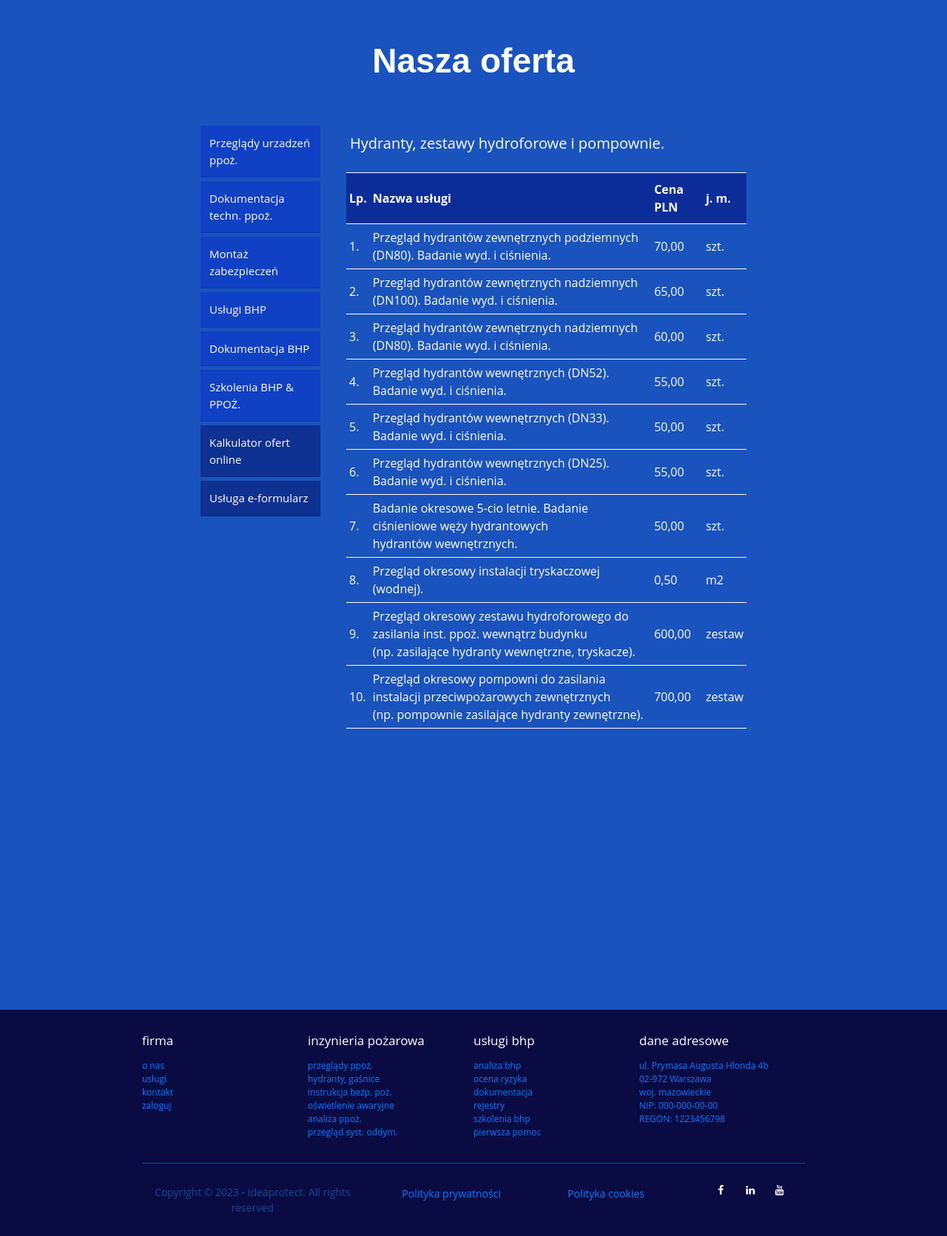
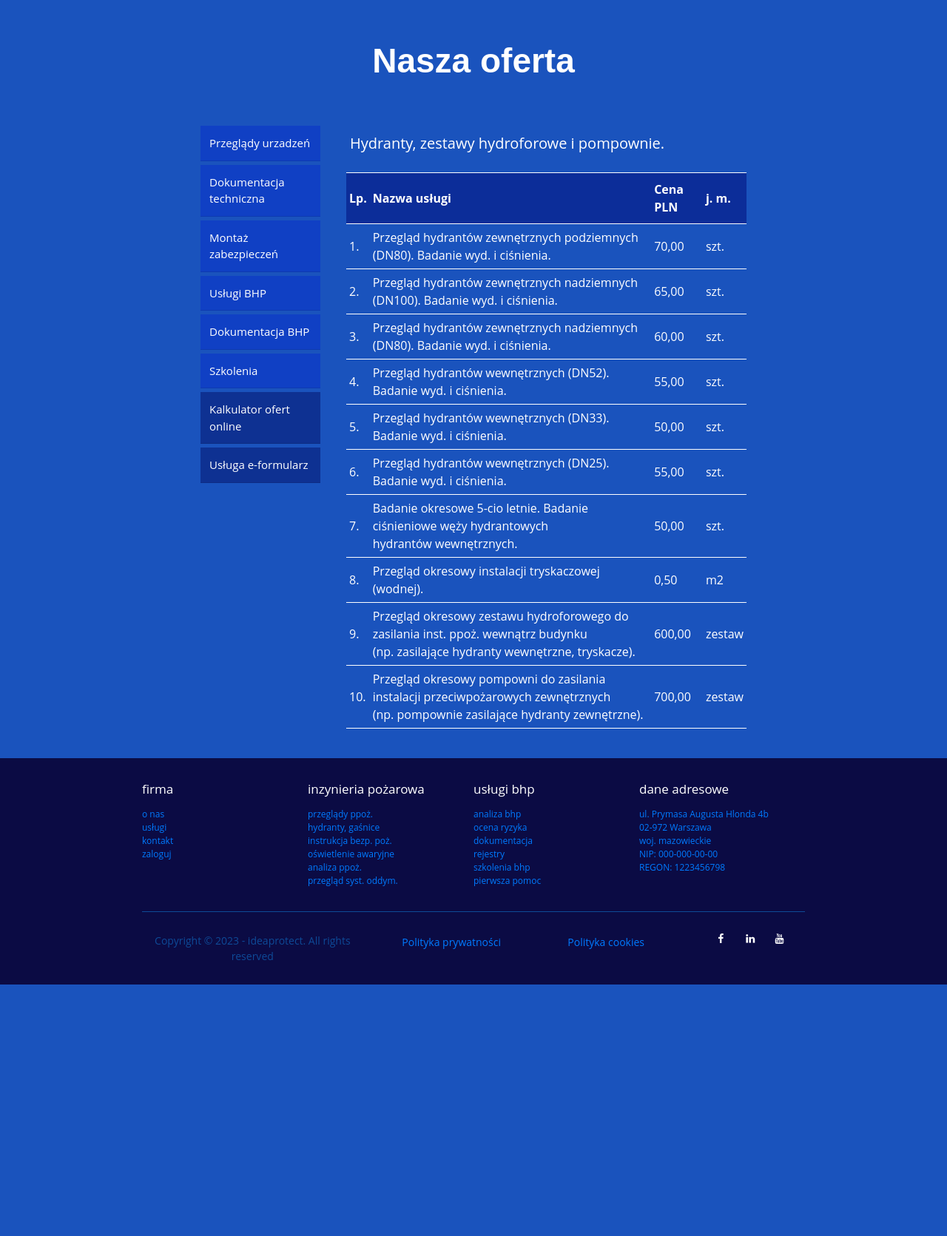
Before and after one commit to arusob/ideaprotect, a PHP site: page /tcpdf/php/services.php in a window 1280 px wide. Shown: the part 90-1761 px from the top of the page at 74% size. After the commit the page ends 1421 px from the top, so only its background shows below. Run offline with PHP 8.4, Linux system fonts and the light colour scheme; tables that the repository leaves empty or names only in its code hold one stand-in row (values such as "Sample post"); some libraries are stand-ins or nearby versions.

Commit message:
Changes to the project 21-05-2024

```diff
--- a/css/calculator.css
+++ b/css/calculator.css
@@ -101,6 +101,9 @@
     width: 100%;
 }
 
+.btn {
+    min-width: 160px;
+}
 
 /* ---------------------------------------------- */
 /* ---------------------------------------------- */
--- a/css/eservices.css
+++ b/css/eservices.css
@@ -498,7 +498,7 @@ form {
 }
 
 .protocol-to-determine-the-circumstances .first-section {
-    height: 180px;
+    height: 140px;
 }
 
 .protocol-to-determine-the-circumstances .second-section input {
--- a/css/services.css
+++ b/css/services.css
@@ -1,23 +1,19 @@
-.services-page .headline {
+.headline {
     line-height: 150%;
     padding-top: 3rem;
     padding-bottom: 3rem;
     font-weight: bold;
 }
 
-.services-page .row {
-    min-height: 500px;
-}
-
-.services-page .e-service {
+.e-service {
     background: #0e3192 !important;
 }
 
-.services-page .e-service:hover {
+.e-service:hover {
     background: #0d2566 !important;
 }
 
-.services-page .tabs-container{
+.tabs-container{
     position: relative;
     width: 20%;
     height: auto;
@@ -25,7 +21,7 @@
     z-index: 20;
 }
 
-.services-page .tabs-container label{
+.tabs-container label{
     position: relative;
     padding: 12px 12px;
     margin-top: 5px;
@@ -35,16 +31,15 @@
     font-size: 17px;
     background: #1040c4;
     color: #fff;
-    /* border: #808080 solid 1px; */
     cursor: pointer;
     user-select: none;
 }
 
-.services-page .tabs-container label:hover{
+.tabs-container label:hover{
     background: rgba(0, 0, 0, 0.2);
 }
 
-.services-page .tab-content{
+.tab-content{
     position: relative;
     background: none;
     width: calc(100% - 20%);
@@ -53,39 +48,39 @@
     box-sizing: border-box;
     z-index: 19;
     display: none;
+    min-height: 660px;
 }
 
-.services-page .tab-content:after{
+.tab-content:after{
     content: "";
     clear: both;
 }
 
-.services-page input[name="tab"]{
+input[name="tab"]{
     display: none;
 }
 
-.services-page input[name="tab"]:checked + .tab-content{
+input[name="tab"]:checked + .tab-content{
     display: block;
     animation: slide 0.5s forwards;
 }
 
 .service-offer {
     height: auto;
-    min-height: 700px;
 }
 
 .tab-1 {
     min-height: 1200px;
 }
 
-.services-page .content-table {
+.content-table {
     border-collapse: collapse;
     margin: 25px 0;
     font-size: 16px;
     min-width: 100%;
 }
 
-.services-page .content-table thead tr{
+.content-table thead tr{
     background-color: #0c2d99;
     color: #ffffff;
     text-align: left;
@@ -98,19 +93,19 @@
     border-top: 1px #ffffff solid;
 }
 
-.services-page .content-table td {
+.content-table td {
     padding: 6px 4px;
     border-top: 1px #ffffff solid;
     border-bottom: 1px #ffffff solid;
 }
 
-.services-page .content-table tr:hover {
+.content-table tr:hover {
     background-color: #06315f;
 }
 
 .calculator {
     border: solid white 1px;
-    padding: 20px;
+    padding: 70px 20px 20px 20px;
     height: 300px;
     font-size: 27px;
     color: white;
@@ -127,53 +122,53 @@
 /* ---------------------------------------------- */
 
 @media (min-width: 1200px) and (max-width: 1399px) {
-    .services-page .content-table {margin: 25px 0; font-size: 16px; min-width: 100%;}
-    .services-page .tabs-container label {font-size: 15px;}
+    .content-table {margin: 25px 0; font-size: 16px; min-width: 100%;}
+    .tabs-container label {font-size: 15px;}
     .service-offer h4 {font-size: 20px; line-height: 140%; margin: 0 5px;}
 }
 
 @media (min-width: 1054px) and (max-width: 1199px) {
-    .services-page .content-table {margin: 25px 0; font-size: 16px; min-width: 100%;}
-    .services-page .tabs-container label {font-size: 15px;}
+    .content-table {margin: 25px 0; font-size: 16px; min-width: 100%;}
+    .tabs-container label {font-size: 15px;}
     .service-offer h4 {font-size: 16px; line-height: 140%; margin: 0 5px;}
 }
 
 @media (min-width: 992px) and (max-width: 1053px) {
-    .services-page .content-table {margin: 25px 0; font-size: 15px; min-width: 100%;}
-    .services-page .tabs-container label {font-size: 15px;}
+    .content-table {margin: 25px 0; font-size: 15px; min-width: 100%;}
+    .tabs-container label {font-size: 15px;}
     .service-offer h4 {font-size: 16px; line-height: 140%; margin: 0 5px;}
 }
 
 @media (min-width: 768px) and (max-width: 991px) {
-    .services-page .headline {font-size: 45px;}
-    .services-page .content-table {margin: 25px 0; font-size: 14px; min-width: 100%;}
-    .services-page .tabs-container label {font-size: 15px;}
+    .headline {font-size: 45px;}
+    .content-table {margin: 25px 0; font-size: 14px; min-width: 100%;}
+    .tabs-container label {font-size: 15px;}
     .service-offer h4 {font-size: 15px; line-height: 140%; margin: 0 5px;}
 }
 
 @media (min-width: 576px) and (max-width: 767px) {
-    .services-page .headline {font-size: 45px;}
-    .services-page .content-table {margin: 25px 0; font-size: 13px; min-width: 100%;}
-    .services-page .tabs-container label {font-size: 13px; line-height: 140%;}
-    .services-page .tab-content {padding: 10px 10px 10px 10px;}
+    .headline {font-size: 45px;}
+    .content-table {margin: 25px 0; font-size: 13px; min-width: 100%;}
+    .tabs-container label {font-size: 13px; line-height: 140%;}
+    .tab-content {padding: 10px 10px 10px 10px;}
     .service-offer h4 {font-size: 15px; line-height: 140%; margin: 0 5px;}
 }
 
 @media (min-width: 384px) and (max-width: 575px) {
-    .services-page .headline {font-size: 40px;}
-    .services-page .tabs-container {margin-bottom: 1rem;}
-    .services-page .content-table {margin: 25px 0; font-size: 13px; min-width: 100%;}
-    .services-page .tabs-container label {font-size: 15px;}
-    .services-page .tab-content {padding: 8px 8px 8px 8px;}
+    .headline {font-size: 40px;}
+    .tabs-container {margin-bottom: 1rem;}
+    .content-table {margin: 25px 0; font-size: 13px; min-width: 100%;}
+    .tabs-container label {font-size: 15px;}
+    .tab-content {padding: 8px 8px 8px 8px;}
     .service-offer h4 {font-size: 15px; line-height: 140%; margin: 0 5px;}
 }
 
 @media (min-width: 1px) and (max-width: 383px) {
-    .services-page .headline  {font-size: 35px;}
-    .services-page .tabs-container {margin-bottom: 1rem;}
-    .services-page .content-table {margin: 25px 0; font-size: 11px; min-width: 100%;}
-    .services-page .tabs-container label {font-size: 15px;}
-    .services-page .tab-content {padding: 5px 5px 5px 5px;}
+    .headline  {font-size: 35px;}
+    .tabs-container {margin-bottom: 1rem;}
+    .content-table {margin: 25px 0; font-size: 11px; min-width: 100%;}
+    .tabs-container label {font-size: 15px;}
+    .tab-content {padding: 5px 5px 5px 5px;}
     .service-offer h4 {font-size: 15px; line-height: 140%; margin: 0 5px;}
 }
 
--- a/index.php
+++ b/index.php
@@ -31,7 +31,7 @@
 			?>
 			<section class="home-page">
 				<div class="row row-content bg-con-1 welcome">
-					<div class="col-md-12 part-1">
+					<div class="col-md-12">
 						<div class="motto">
 							<h1 class="slogan"> Pomagamy firmom tworzyć lepsze warunki bezpieczeństwa </h1>
 							<div class="slogan-box">
@@ -143,7 +143,7 @@
 						</div>
 					</div>
 				</div>
-				<section class="row row-content bg-con-2 process" id="process">
+				<div class="row row-content bg-con-2 process" id="process">
 					<div class="col-md-12 d-block">
 						<h1 class="text-center headline"> Jak pracujemy ? </h1>
 					</div>
@@ -182,7 +182,7 @@
 							</div>
 						</div>
 					</div>
-				</section>
+				</div>
 				<div class="row row-content bg-con-1 area">
 					<div class="col-lg-12 d-block">
 						<h1 class="text-center headline">Obszar działania naszej firmy</h1>
--- a/php/navbar.php
+++ b/php/navbar.php
@@ -76,7 +76,7 @@
                         <?php
                             if('/ideaprotect/index.php'==$_SERVER['PHP_SELF']){
                                 if(isset($_SESSION['name']) && $_SESSION['name'] == 'admin'){
-                                    echo ' <li class="nav-item"><span><a href="php/my-account-admin.php">moje konto</a></span></li>';
+                                    echo ' <li class="nav-item"><span><a class="nav-link text-white" href="php/my-account-admin.php">moje konto</a></span></li>';
                                 } else if(isset($_SESSION['name']) && $_SESSION['name'] != 'admin'){
                                     echo ' <li class="nav-item"><span><a class="nav-link text-white" href="php/my-account-admin.php">moje konto</a></span></li>';
                                 }
--- a/php/services.php
+++ b/php/services.php
@@ -38,17 +38,17 @@
 					<h1 class="text-center headline">Nasza oferta</h1>
 					<div class="row">
 						<div class="col-12 col-xs-12 col-sm-3 col-md-3 col-lg-3 tabs-container">
-							<label for="tab1"> Przeglądy urzadzeń ppoż. </label>
-							<label for="tab2"> Dokumentacja techn. ppoż. </label>
+							<label for="tab1"> Przeglądy urzadzeń </label>
+							<label for="tab2"> Dokumentacja techniczna </label>
 							<label for="tab3"> Montaż zabezpieczeń </label>
 							<label for="tab4"> Usługi BHP </label>
 							<label for="tab5"> Dokumentacja BHP </label>
-							<label for="tab6"> Szkolenia BHP & PPOŻ. </label>
+							<label for="tab6"> Szkolenia </label>
 							<label class="e-service" for="tab7"> Kalkulator ofert online </label>
 							<label class="e-service" for="tab8"> Usługa e-formularz </label>
 						</div>
 						<input name="tab" id="tab1" type="radio" checked />
-						<div class="col-12 col-xs-12 col-sm-9 col-md-8 col-lg-9 tab-content tab-1">
+						<div class="container-sm col-xs-12 col-sm-12 col-lg-9 tab-content">
 							<h4> Hydranty, zestawy hydroforowe i pompownie. </h4>
 							<table class="content-table">
 								<thead>
@@ -593,8 +593,6 @@
 
 						<input name="tab" id="tab7" type="radio" />
 						<div class="container-sm col-xs-12 col-sm-12 col-lg-9 tab-content calc-box">
-							<h4> Kalulator online  </h4>
-
 							<div class="row">
 								<a href="offer-calculator-fp.php" class="col-lg-5 text-center headline calculator">
 									Kalulator online <br> dla oferty z zakresu ochrony przeciwpożarowej</a>
```
Also changed, not shown: css/about-us.css (+23 -16 lines), css/calculator-summary.css (+12 -6 lines), css/contact.css (+82 -78 lines), css/index.css (+28 -22 lines), php/about-us.php (+24 -19 lines), php/contact.php (+6 -6 lines), php/eservice-protocol-to-determine-the-circumstances-and-causes-of-the-accident-at-work.php (+19 -7 lines), php/offer-calculator-fp.php (+8 -5 lines), php/offer-calculator-hse.php (+4 -4 lines), php/order-fp.php (+10 -7 lines), php/order-hse.php (+11 -9 lines), img/work-culture.jpg (added).
